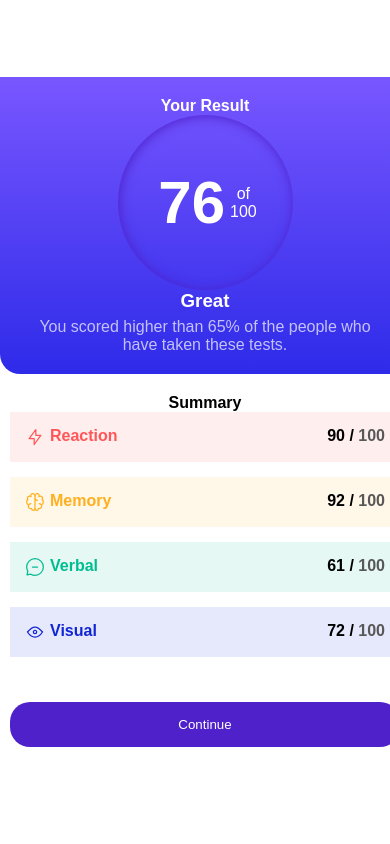
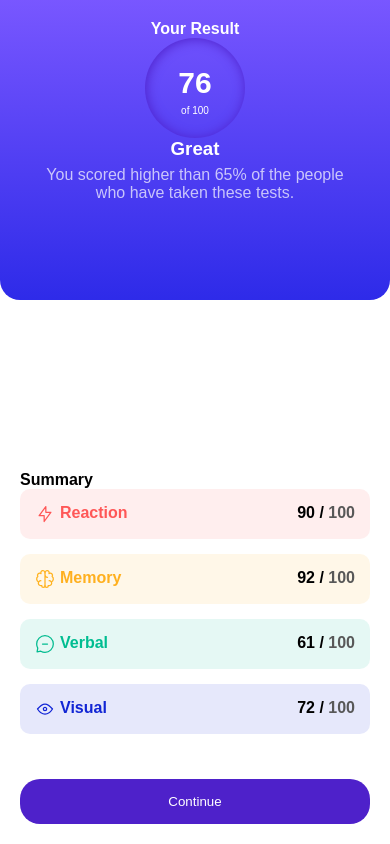
Before and after one commit to NeedlerNeedler/results-summary-component-main, a plain HTML site: page index.html in a window 390 px wide. Drawn offline with Linux system fonts and the light colour scheme.

Commit message:
new updates resultsss

```diff
--- a/Results.css
+++ b/Results.css
@@ -35,14 +35,10 @@ body {
   border-radius: 100%;
   box-shadow: inset 1px 1px 12px 0px hsla(256, 72%, 46%, 1);
   display: flex;
+  flex-direction: column;
   justify-content: center;
   align-items: center;
   margin: auto;
-}
-
-.left-text p {
-  opacity: 70%;
-  padding: 6px 15px 0px 15px;
 }
 
 .big-score {
@@ -51,8 +47,15 @@ body {
   padding: 5px;
 }
 
+.left-text p {
+  opacity: 70%;
+  padding: 6px 15px 0px 15px;
+}
+
+
 .score-con {
   display: flex;
+
 }
 
 .grey-text {
@@ -77,20 +80,24 @@ img {
   font-weight: bold;
   margin-bottom: 15px;
   padding: 15px;
+  border-radius: 10px;
 }
 
 .score-memory {
   color: hsl(39, 100%, 56%);
   background-color: hsl(39, 100%, 56%, 0.1);
+  border-radius: 10px;
 }
 
 .score-verbal {
   color: hsl(166, 100%, 37%);
   background-color: hsl(166, 100%, 37%, 0.1);
+  border-radius: 10px;
 }
 .score-visual {
   color: hsl(234, 85%, 45%);
   background-color: hsl(234, 85%, 45%, 0.1);
+  border-radius: 10px;
 }
 
 button {
@@ -113,6 +120,11 @@ button:hover {
   * {
     margin: 0;
     padding: 0;
+    box-sizing: border-box;
+  }
+
+  body{
+    display: block;
   }
 
   .container {
@@ -122,19 +134,35 @@ button:hover {
     margin: 0;
     box-shadow: none;
     flex-direction: column;
-    text-align: center;
+    min-height: 100vh;
     border-radius: 0;
+    justify-content: space-between;
   }
 
   .left,
   .right {
     width: 100%;
-    max-width: 100%;
-    padding-left: 10px;
-    padding-right: 10px;
+    padding-left: 20px;
+    padding-right: 20px;
   }
+
+.right{
+display: flex;
+flex-direction: column;
+justify-content: space-between;
+}
 
   .left {
     border-radius: 0px 0px 20px 20px;
+    height: 300px;
+  }
+
+  .big-score {
+    font-size: 30px;
+  }
+
+  .little-score{
+    font-size: 10px;
+text-wrap: nowrap;
   }
 }
--- a/index.html
+++ b/index.html
@@ -20,8 +20,8 @@
       <div class="left">
         <h4>Your Result</h4>
         <div class="left-score">
-          <span class="big-score">76</span>
-          <span class="little-score">of 100</span>
+          <p class="big-score">76</p>
+          <p class="little-score">of 100</p>
         </div>
         <div class="left-text">
           <h3>Great</h3>
@@ -31,7 +31,7 @@
         </div>
       </div>
       <div class="right">
-        <div class="right-text">
+
           <h4>Summary</h4>
           <div class="scores">
             <div class="score-reaction score">
@@ -75,7 +75,6 @@
             </div>
           </div>
           <button class="continue">Continue</button>
-        </div>
       </div>
     </div>
   </body>
```
